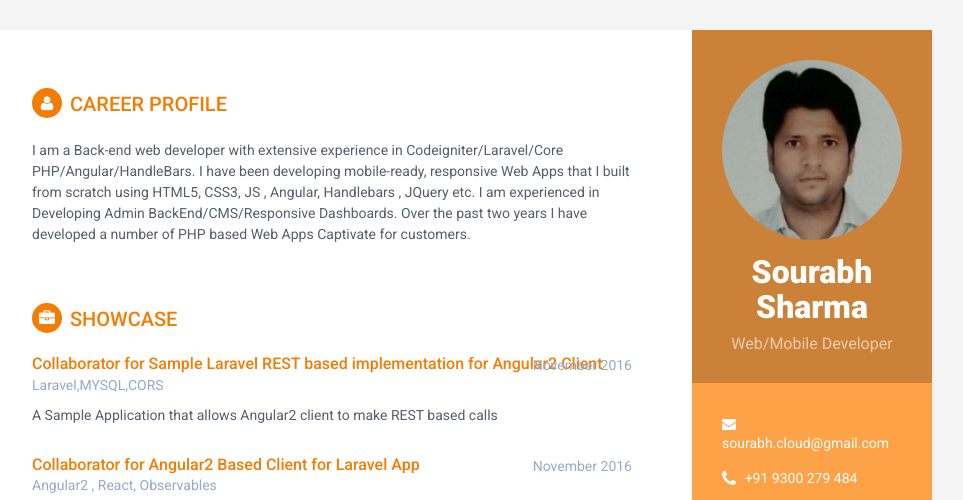
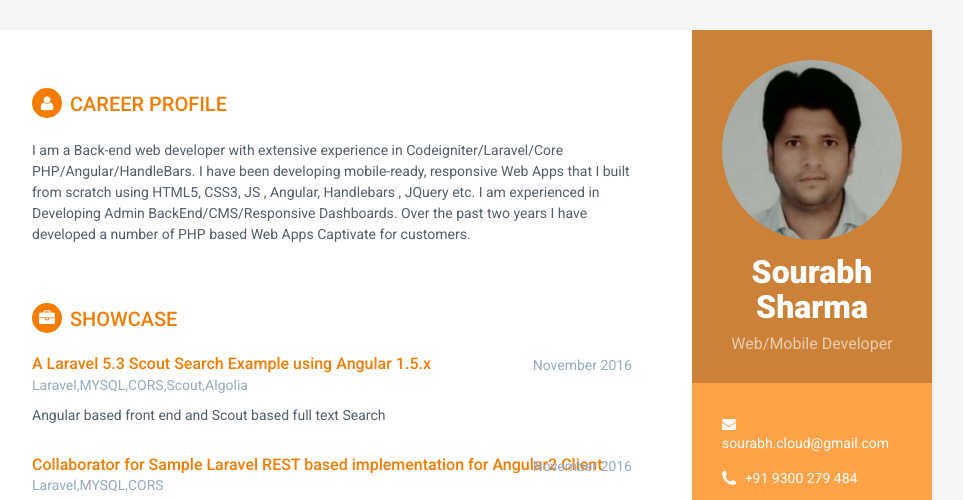
Before and after one commit to sourabh-cloud/sourabh-cloud.github.io, a plain HTML site: page index.html in a window 1280 px wide. Shown: the top 500 px of the page, without its empty margins (188-1151 px from the left). Drawn offline with Linux system fonts and the light colour scheme.

Commit message:
Scout App

```diff
--- a/index.html
+++ b/index.html
@@ -108,7 +108,25 @@
                 <section class="section experiences-section">
                     <h2 class="section-title"><i class="fa fa-briefcase"></i>Showcase</h2>
 
+<div class="item">
+                        <div class="meta">
+                            <div class="upper-row">
+                                <h3 class="job-title">
+                                    <a href="https://github.com/sourabh-cloud/Angular-Laravel-Scout-" target="__blank">
+                                        A Laravel 5.3 Scout Search Example using Angular 1.5.x
+                                    </a>
+                                </h3>
+                                <div class="time">November 2016</div>
+                            </div><!--//upper-row-->
+                            <div class="company">Laravel,MYSQL,CORS,Scout,Algolia </div>
+                        </div><!--//meta-->
+                        <div class="details">
+                            <p>
+                                Angular based front end and Scout based full text Search
+                            </p>
 
+                        </div><!--//details-->
+                    </div><!--//item-->
                     <div class="item">
                         <div class="meta">
                             <div class="upper-row">
```
